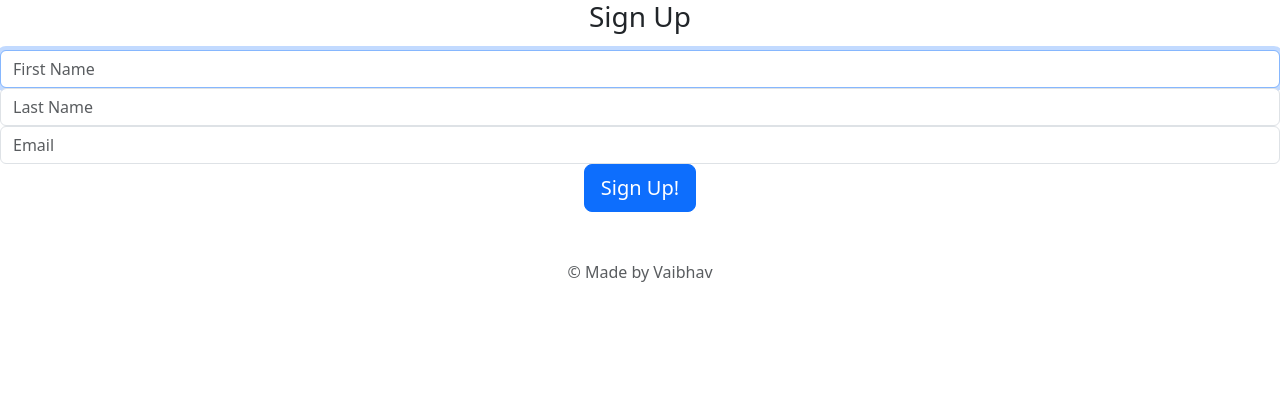
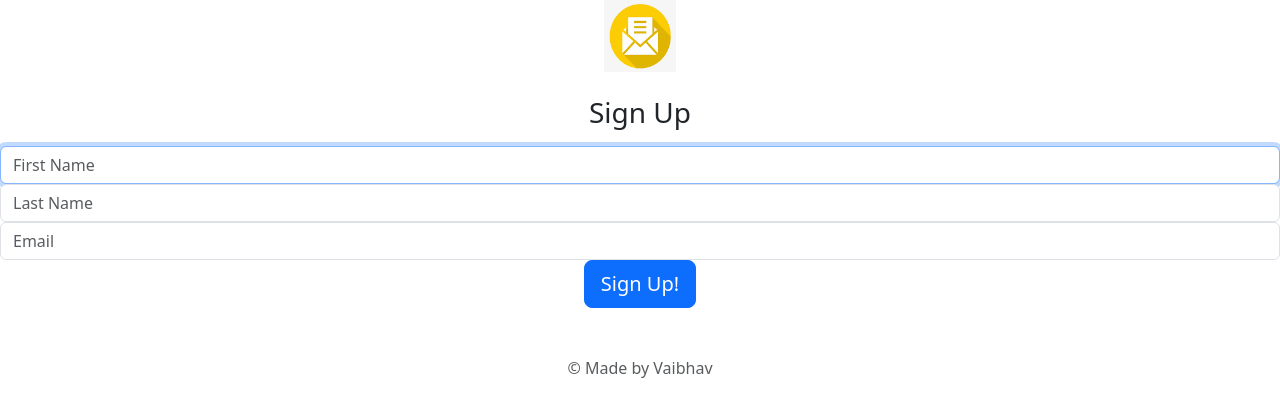
Before and after one commit to Vaibhav1808/NewsLetter, a website: page index.html in a window 1280 px wide. Drawn offline with nearby package versions, Linux system fonts and the light colour scheme.

Commit message:
add the image

```diff
--- a/index.html
+++ b/index.html
@@ -24,7 +24,7 @@
 
 	<body class="text-center">
 		<form action="/" class="form-signin" method="post">
-			<!-- <img class="mb-4" src="images/logo.png" alt="" width="72" height="72" /> -->
+			<img class="mb-4" src="images/logo.png" alt="" width="72" height="72" />
 			<h1 class="h3 mb-3 font-weight-normal">Sign Up</h1>
 			<input
 				type="text"
```
